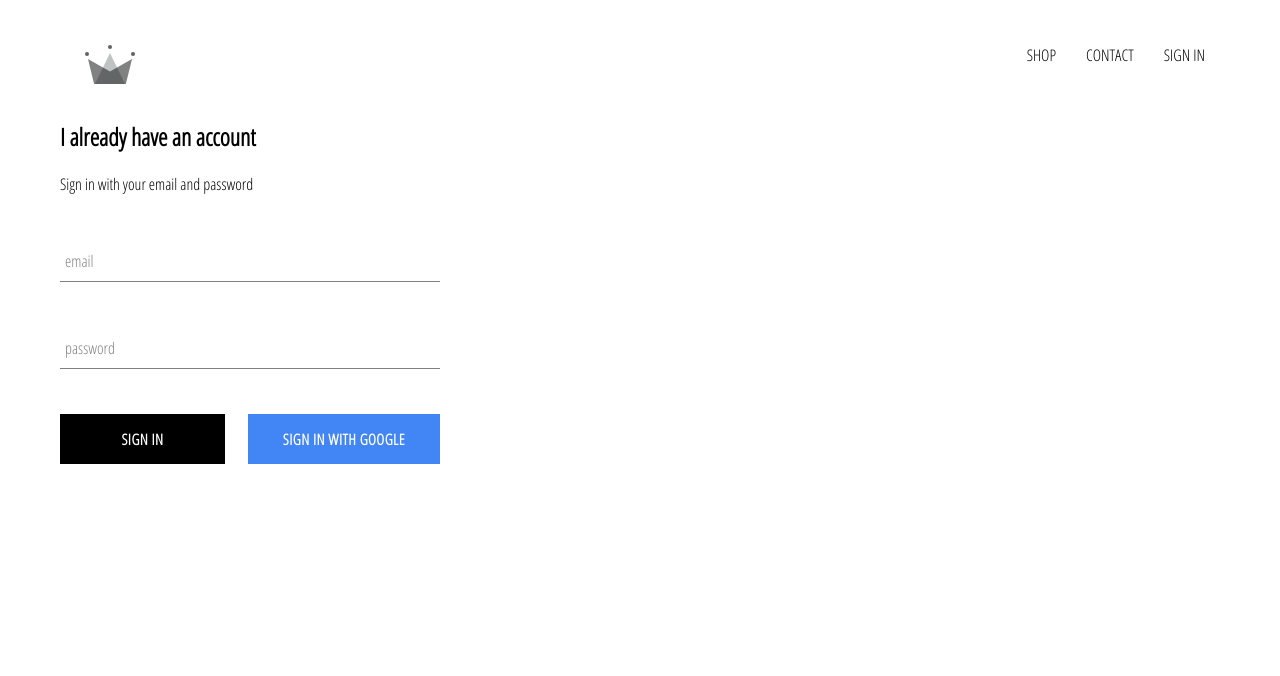
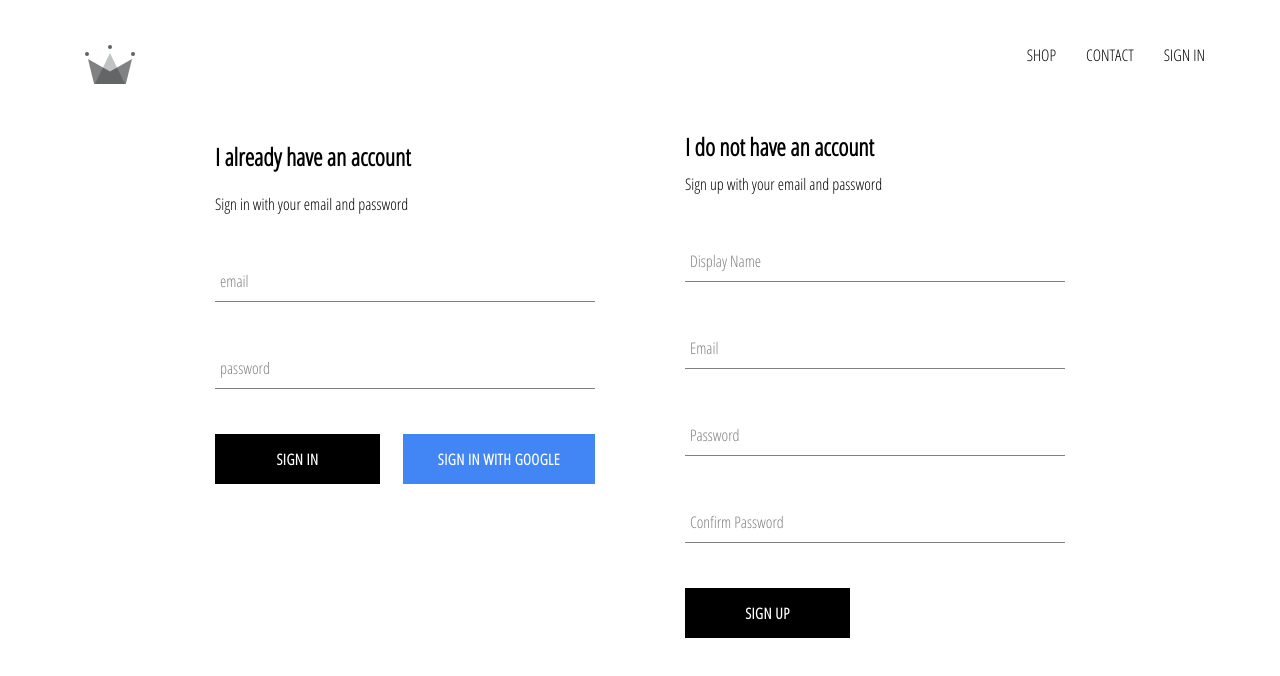
Before and after one commit to SeanMPower/crwn-clothing, a React (Create React App) app: page /signin in a window 1280 px wide. Shown: the top 676 px of the page. Built offline with nearby package versions, Linux system fonts and the light colour scheme; no server answers.

Commit message:
Implemented firebase utils, included ability to store authenticated users to our firestore database

```diff
--- a/src/App.js
+++ b/src/App.js
@@ -7,7 +7,7 @@
 import ShopPage from './pages/shop/shop.component';
 import SignInAndSignUpPage from './pages/sign-in-and-sign-up/sign-in-and-sign-up.component';
 import Header from './components/header/header.component';
-import { auth } from './firebase/firebase.utils';
+import { auth, createUserProfileDocument } from './firebase/firebase.utils';
 
 class App extends React.Component {
   constructor() {
@@ -21,8 +21,23 @@
   unsubscribeFromAuth = null;
 
   componentDidMount() {
-    this.unsubscribeFromAuth = auth.onAuthStateChanged(user => {
-      this.setState({ currentUser: user });
+    this.unsubscribeFromAuth = auth.onAuthStateChanged(async userAuth => {
+      if (userAuth) {
+        const userRef = await createUserProfileDocument(userAuth);
+
+        userRef.onSnapshot(snapShot => {
+          this.setState({
+            currentUser: {
+              id: snapShot.id,
+              ...snapShot.data()
+            }
+          });
+
+          console.log(this.state);
+        });
+      }
+
+      this.setState({ currentUser: userAuth });
     });
   }
 
--- /dev/null
+++ b/src/components/sign-up/sign-up.component.jsx
@@ -0,0 +1,106 @@
+import React from 'react';
+
+import FormInput from '../form-input/form-input.component';
+import CustomButton from '../custom-button/custom-button.component';
+
+import { auth, createUserProfileDocument } from '../../firebase/firebase.utils';
+
+import './sign-up.styles.scss';
+
+class SignUp extends React.Component {
+    constructor() {
+        super();
+
+        this.state = {
+            displayName: '',
+            email: '',
+            password: '',
+            confirmPassword: ''
+        }
+    }
+
+    handleSubmit = async e => {
+        e.preventDefault();
+
+        const { displayName, email, password, confirmPassword } = this.state;
+
+        if(password !== confirmPassword) {
+            alert("Passwords don't match!")
+            return;
+        }
+
+        try {
+            const { user } = await auth.createUserWithEmailAndPassword(
+                email,
+                password
+            );
+
+            await createUserProfileDocument(user, { displayName });
+
+            this.setState({
+                displayName: '',
+                email: '',
+                password: '',
+                confirmPassword: ''
+            });
+        } catch (error) {
+            console.error(error);
+        }
+    };
+
+    handleChange = e => {
+        const { name, value } = e.target;
+
+        this.setState({ [name]: value });
+    }
+
+    render() {
+        const { displayName, email, password, confirmPassword } = this.state;
+
+        return(
+            <div className='sign-up'>
+                <h2 className='title'>I do not have an account</h2>
+                <span>Sign up with your email and password</span>
+                <form className='sign-up-form' onSubmit={this.handleSubmit}>
+                    <FormInput
+                        type='text'
+                        name='displayName'
+                        value={displayName}
+                        onChange={this.handleChange}
+                        label='Display Name'
+                        required
+                    />
+                    <FormInput
+                        type='email'
+                        name='email'
+                        value={email}
+                        onChange={this.handleChange}
+                        label='Email'
+                        required
+                    />
+                    <FormInput
+                        type='password'
+                        name='password'
+                        value={password}
+                        onChange={this.handleChange}
+                        label='Password'
+                        required
+                    />
+                    <FormInput
+                        type='password'
+                        name='confirmPassword'
+                        value={confirmPassword}
+                        onChange={this.handleChange}
+                        label='Confirm Password'
+                        required
+                    />
+                    <CustomButton type='submit'>
+                        SIGN UP
+                    </CustomButton>
+                </form>
+            </div>
+        )
+    }
+}
+
+export default SignUp;
--- /dev/null
+++ b/src/components/sign-up/sign-up.styles.scss
@@ -0,0 +1,9 @@
+.sign-up {
+    display: flex;
+    flex-direction: column;
+    width: 380px;
+
+    .title {
+        margin: 10px 0;
+    }
+}
--- a/src/firebase/firebase.utils.js
+++ b/src/firebase/firebase.utils.js
@@ -12,6 +12,32 @@
     measurementId: "G-R8S8N7GEZ5"
   };
 
+  export const createUserProfileDocument = async (userAuth, additionalData) => {
+    if (!userAuth) return;
+
+    const userRef = firestore.doc(`users/${userAuth.uid}`)
+
+    const snapShot = await userRef.get();
+
+    if(!snapShot.exists) {
+        const { displayName, email } = userAuth;
+        const createdAt = new Date();
+
+        try {
+            await userRef.set({
+                displayName,
+                email,
+                createdAt,
+                ...additionalData
+            })
+        } catch (error) {
+            console.log('error creating user', error.message)
+        }
+    }
+
+    return userRef;
+  };
+
   firebase.initializeApp(config);
 
   export const auth = firebase.auth();
--- a/src/pages/sign-in-and-sign-up/sign-in-and-sign-up.component.jsx
+++ b/src/pages/sign-in-and-sign-up/sign-in-and-sign-up.component.jsx
@@ -1,12 +1,14 @@
 import React from 'react';
 
 import SignIn from '../../components/sign-in/sign-in.component';
+import SignUp from '../../components/sign-up/sign-up.component';
 
 import './sign-in-and-sign-up.styles.scss';
 
 const SignInAndSignUpPage = () => (
     <div className='sign-in-and-sign-up'>
         <SignIn />
+        <SignUp />
     </div>
 )
 
--- a/src/pages/sign-in-and-sign-up/sign-in-and-sign-up.styles.scss
+++ b/src/pages/sign-in-and-sign-up/sign-in-and-sign-up.styles.scss
@@ -0,0 +1,6 @@
+.sign-in-and-sign-up {
+    width: 850px;
+    display: flex;
+    justify-content: space-between;
+    margin: 30px auto;
+}
```
